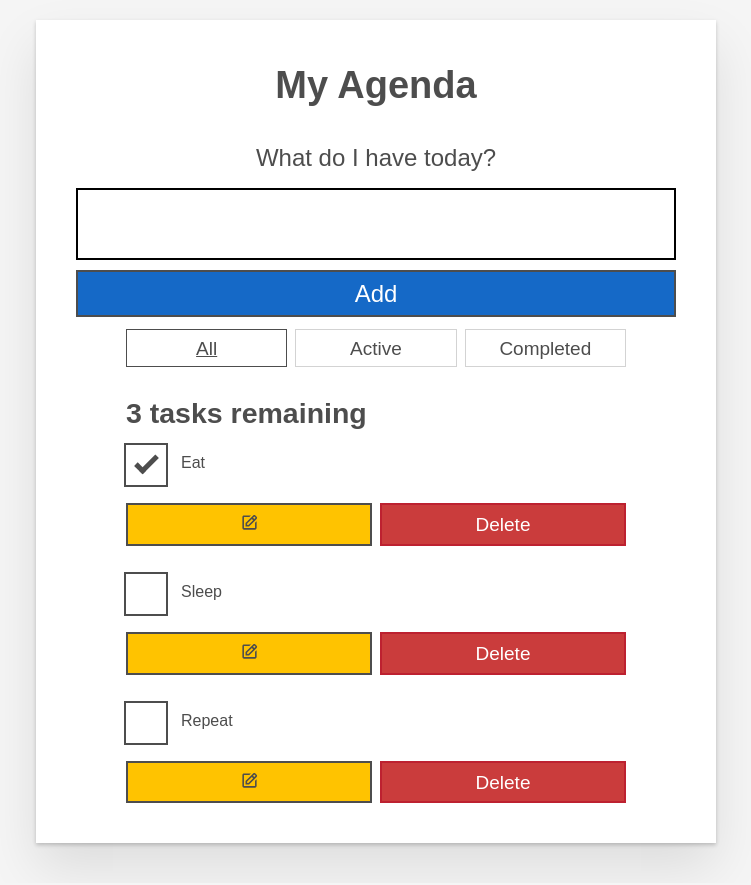
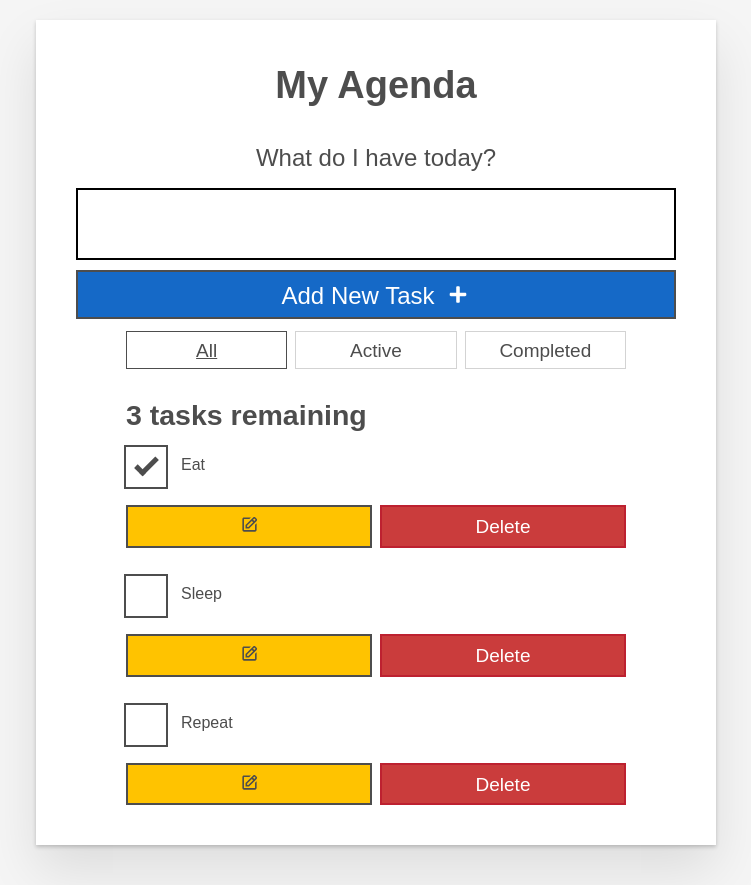
Before and after one commit to AmineAouragh/MyAgenda, a React (Create React App) app: page / in a window 1280 px wide. Shown: the whole page, without its empty margins (264-1015 px from the left). Built offline with nearby package versions, Linux system fonts and the light colour scheme.

Commit message:
Update Form.js

```diff
--- a/src/components/Form.js
+++ b/src/components/Form.js
@@ -1,4 +1,5 @@
 import React, { useState } from 'react'
+import { FaPlus } from 'react-icons/fa'
 
 function Form(props) {
 
@@ -35,7 +36,8 @@ function Form(props) {
           onChange={handleChange}
         />
         <button type="submit" className="btn btn__primary btn__lg">
-          Add
+          Add New Task
+          <FaPlus style={{ marginLeft: 12, paddingTop: 5 }} />
         </button>
       </form>
 
```
